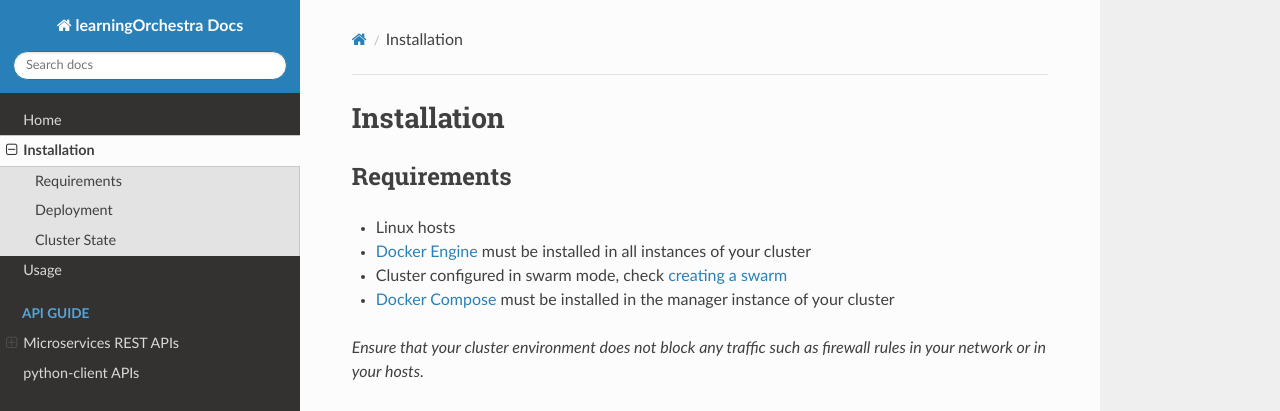
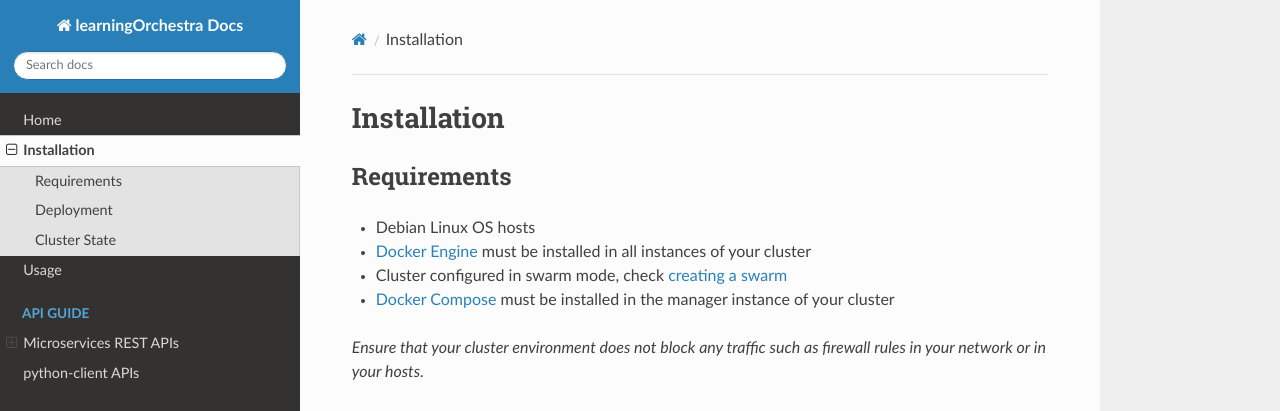
Before and after one commit to learningOrchestra/docs, an MkDocs documentation site: the page built from docs/installation.md, in a window 1280 px wide and 1139 px high. Shown: the top 411 px of the window. Built offline with MkDocs 1.6.1, drawn with Linux system fonts in a browser that asks for light colours; nearby versions of some CDN libraries.

Commit message:
Adding Debian requirement on installation.md

```diff
--- a/docs/installation.md
+++ b/docs/installation.md
@@ -2,7 +2,7 @@
 
 ## Requirements
 
-* Linux hosts
+* Debian Linux OS hosts
 * [Docker Engine](https://docs.docker.com/engine/install/) must be installed in all instances of your cluster
 * Cluster configured in swarm mode, check [creating a swarm](https://docs.docker.com/engine/swarm/swarm-tutorial/create-swarm/)
 * [Docker Compose](https://docs.docker.com/compose/install/) must be installed in the manager instance of your cluster
```
